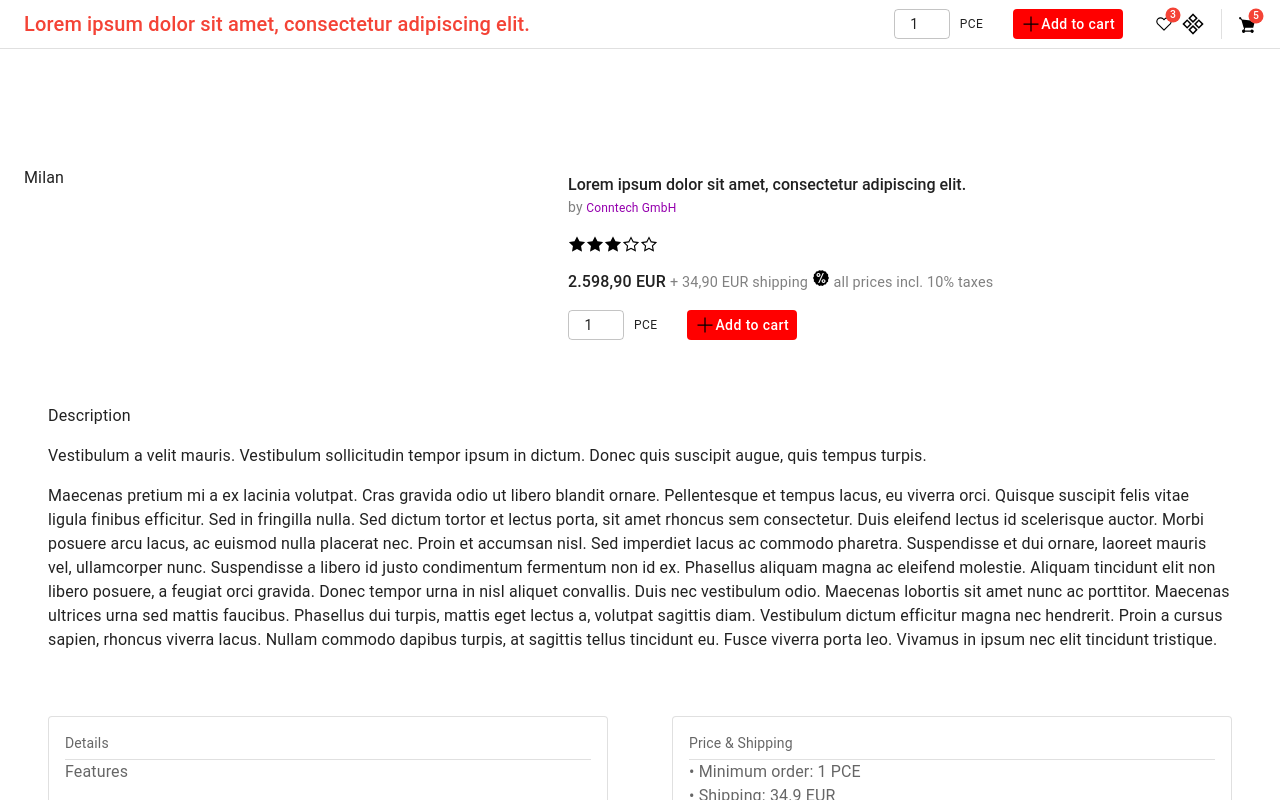
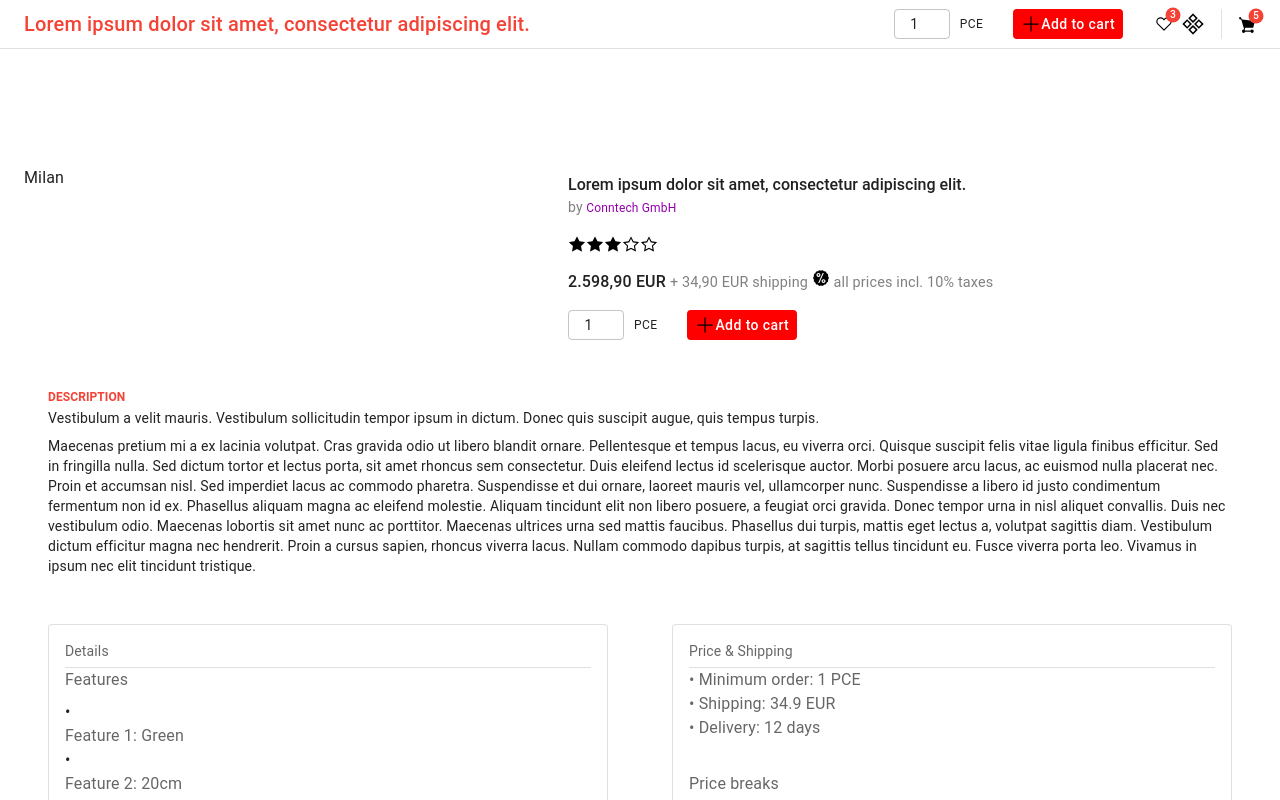
Before and after one commit to Matke11/product-showcase-app, a React app: page / in a window 1280 px wide. Shown: the top 800 px of the page. Built offline with nearby package versions, Linux system fonts and the light colour scheme; the HTML template or start-up script is replaced by a standard one.

Commit message:
description section styling

```diff
--- a/src/components/product/ProductDescription.jsx
+++ b/src/components/product/ProductDescription.jsx
@@ -1,12 +1,28 @@
 import React from "react";
 import Box from "@mui/material/Box";
+import Typography from "@mui/material/Typography";
 
 const ProductDescription = ({ descriptionShort, descriptionLong }) => {
   return (
     <Box component="section" sx={{ p: 3 }}>
-      <p>Description</p>
-      <p>{descriptionShort}</p>
-      <p>{descriptionLong}</p>
+      <Typography
+        variant="h6"
+        sx={{
+          textTransform: "uppercase",
+          color: "primary.main",
+          fontSize: "0.75rem",
+          fontWeight: "bold",
+        }}
+      >
+        Description
+      </Typography>
+
+      <Typography variant="body2" sx={{ marginBottom: 1 }}>
+        {descriptionShort}
+      </Typography>
+      <Typography variant="body2" sx={{ marginTop: 1 }}>
+        {descriptionLong}
+      </Typography>
     </Box>
   );
 };
```
